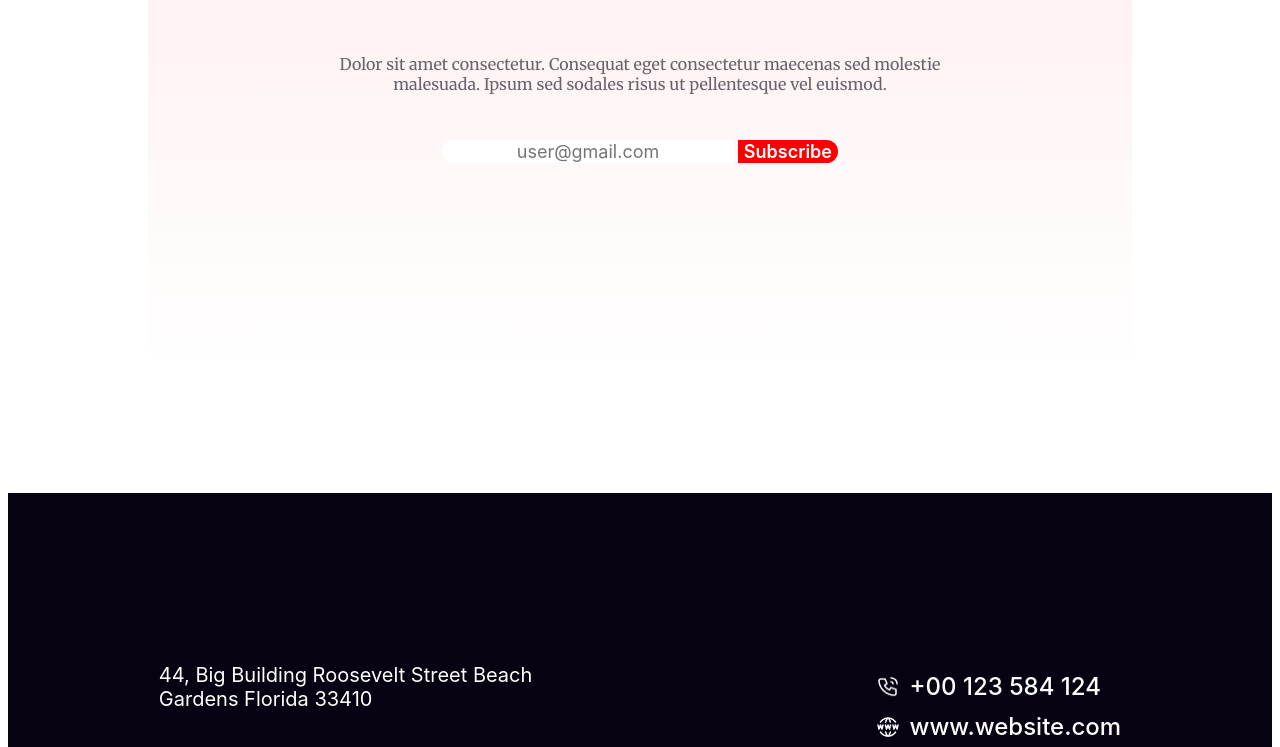
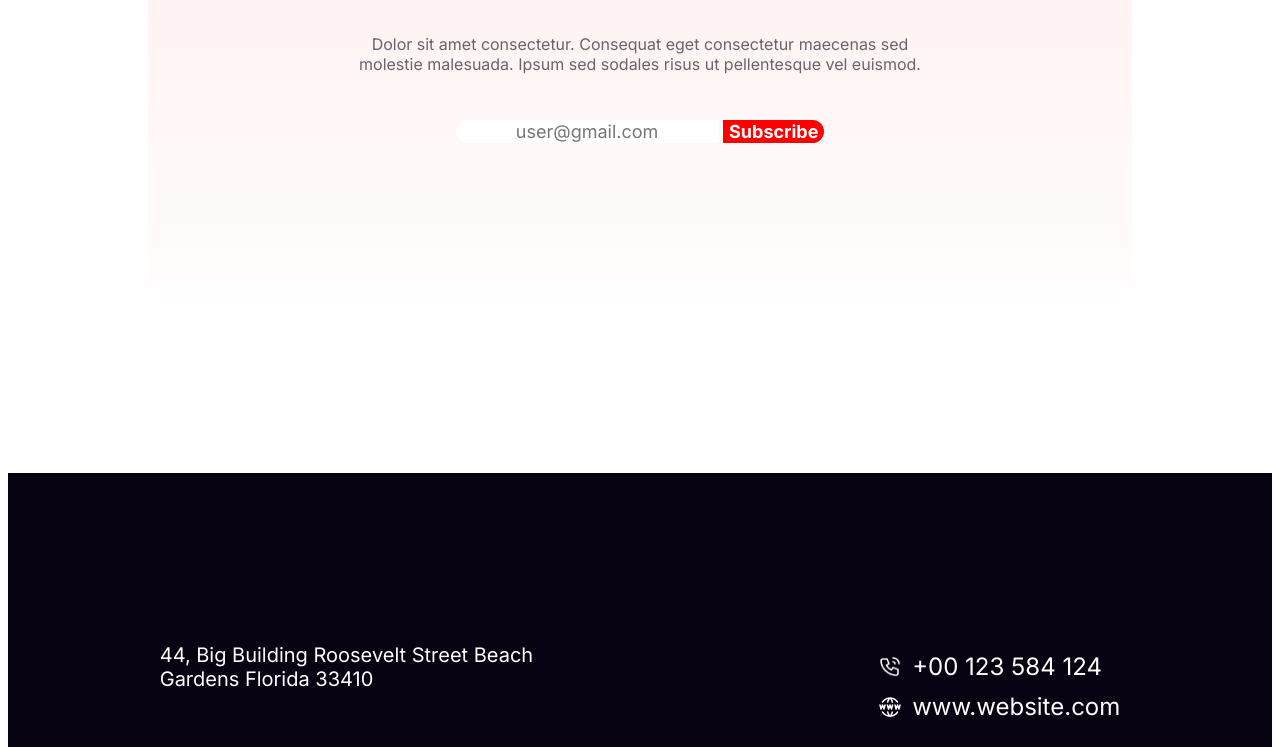
Before and after one commit to fardinariful/New-Year-Assignment, a plain HTML site: page index.html in a window 1280 px wide. Shown: the part 5880-6627 px from the top of the page. Drawn offline with Linux system fonts and the light colour scheme.

Commit message:
new font family added

```diff
--- a/index.html
+++ b/index.html
@@ -7,7 +7,11 @@
     <link rel="preconnect" href="https://fonts.googleapis.com">
 <link rel="preconnect" href="https://fonts.gstatic.com" crossorigin>
 <link href="https://fonts.googleapis.com/css2?family=Merriweather:wght@400;700;900&display=swap" rel="stylesheet">
-    <link rel="stylesheet" href="styles/style.css">
+<link rel="preconnect" href="https://fonts.googleapis.com">
+<link rel="preconnect" href="https://fonts.gstatic.com" crossorigin>
+<link href="https://fonts.googleapis.com/css2?family=Inter:wght@400;700&display=swap" rel="stylesheet">
+
+<link rel="stylesheet" href="styles/style.css">
 </head>
 <body>
     <header>
--- a/styles/style.css
+++ b/styles/style.css
@@ -1,11 +1,12 @@
 body {
   font-family: "Merriweather", serif;
+  font-family: 'Inter', sans-serif;
 }
 
 .middle-title1 {
   color: #ffffff;
   text-align: center;
-  font-size: 32px;
+  font-size: 35px;
   font-weight: 400;
 }
 .middle-title2 {
@@ -153,11 +154,7 @@ body {
 
 
 }
-/* .product {
-  display: flex;
-  justify-content: space-around;
-  gap: 24PX;
-} */
+
 
 
 .last {
@@ -188,7 +185,7 @@ body {
 .email {
   border-radius: 50px 0px 0px 50px;
   border: 0;
-  /* background: #fff; */
+
   text-align: center;
   font-family: Inter;
   font-size: 18px;
@@ -197,8 +194,6 @@ body {
   line-height: normal;
 }
 .Subscribe {
-  /* border-top-right-radius: 16px;
-  border-bottom-right-radius: 16px; */
   border-radius: 0px 50px 50px 0px;
   border: 0;
   background: #f00;
@@ -210,7 +205,9 @@ body {
   font-weight: 600;
 }
 .contact {
-  padding-right: -5px;
+  display: inline;
+  justify-content: center;
+
 }
 .section-title {
   color: #fff;
```
